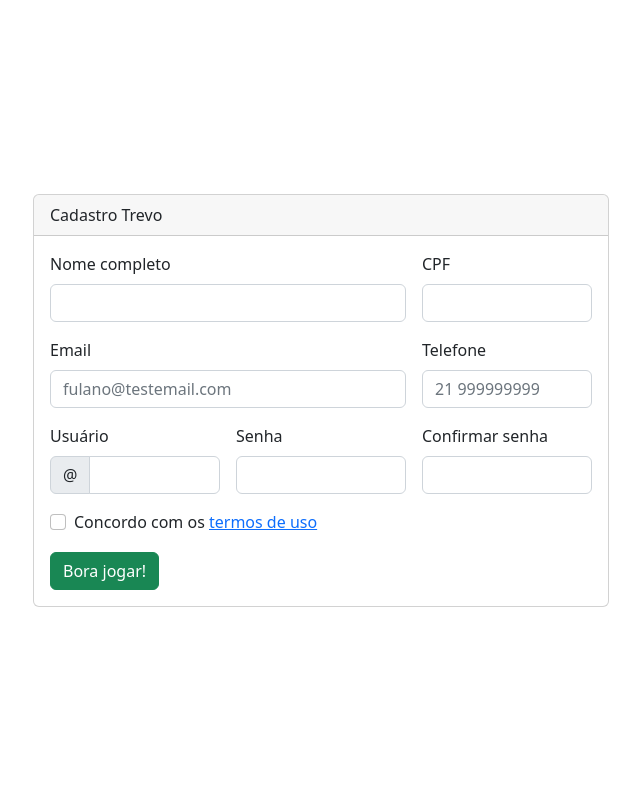
After one commit to pbfontes/sports-bet-flask-website, a Flask app: page /cadastro in a window 1280 px wide. The commit adds this page. Shown: the whole page, without its empty margins (319-959 px from the left). Run offline with Flask 2, Linux system fonts and the light colour scheme.

Commit message:
Tela de cadastro conectada no banco de dados

```diff
--- a/DBconfig.py
+++ b/DBconfig.py
@@ -1,6 +1,8 @@
 from dotenv import find_dotenv, load_dotenv
 from os import getenv
 import pymongo
+import json
+from bson import json_util
 
 place = find_dotenv()
 load_dotenv(place)
@@ -13,3 +15,7 @@ myclient = pymongo.MongoClient(
     f"mongodb+srv://{USER_NAME}:{PASSWORD}@{CLIENT}")
 mydb = myclient["mydatabase"]
 collection = mydb["customers"]
+
+
+def parse_json(data):
+    return json.loads(json_util.dumps(data))
--- a/main.py
+++ b/main.py
@@ -1,5 +1,5 @@
-from flask import Flask, render_template
-from DBconfig import collection
+from flask import Flask, redirect, render_template, request
+from DBconfig import collection, parse_json
 
 app = Flask(__name__)
 
@@ -13,5 +13,42 @@ def home():
     return render_template("home.html")
 
 
+@app.route("/cadastro")
+def signup():
+    return render_template("signup.html")
+
+
+@app.route("/checkUserInput", methods=["GET", "POST"])
+def checkUserInput():
+    if request.method == "POST":
+        user_data = dict()
+        nome = request.form.get("inputNome")
+        cpf = request.form.get("inputCPF")
+        email = request.form.get("inputEmail")
+        telefone = request.form.get("inputTelefone")
+        user = request.form.get("inputUser")
+        senha = request.form.get("inputPassword")
+        confirmaSenha = request.form.get("inputPasswordCheck")
+        termos_de_uso = request.form.get("inputCond")
+
+        if senha != confirmaSenha:
+            return redirect("/cadastro")
+
+        if termos_de_uso == None:
+            return redirect("/cadastro")
+
+        user_data["nome"] = nome
+        user_data["cpf"] = cpf
+        user_data["email"] = email
+        user_data["telefone"] = telefone
+        user_data["usuario"] = user
+        user_data["senha"] = senha
+
+        collection.insert_one(parse_json(user_data))
+
+        return user_data
+    return redirect("/cadastro")
+
+
 if __name__ == '__main__':
     app.run()
--- /dev/null
+++ b/templates/signup.html
@@ -0,0 +1,80 @@
+<!doctype html>
+<html lang="en">
+
+<head>
+    <meta charset="utf-8">
+    <meta name="viewport" content="width=device-width, initial-scale=1">
+    <title>Cadastro</title>
+    <link href="https://cdn.jsdelivr.net/npm/bootstrap@5.2.0-beta1/dist/css/bootstrap.min.css" rel="stylesheet"
+        integrity="sha384-0evHe/X+R7YkIZDRvuzKMRqM+OrBnVFBL6DOitfPri4tjfHxaWutUpFmBp4vmVor" crossorigin="anonymous">
+</head>
+
+<body>
+    <div class="vh-100 vw-100 d-flex align-items-center justify-content-center">
+        <div style="max-width: 36rem">
+            <div class="card">
+                <div class="card-header">
+                    Cadastro Trevo
+                </div>
+
+                <div class="card-body">
+                    <form class="row g-3" action="{{ url_for('checkUserInput')}}" method="post">
+                        <div class="col-md-8">
+                            <label for="inputNome" class="form-label">Nome completo</label>
+                            <input type="text" class="form-control" id="inputNome" name="inputNome">
+                        </div>
+                        <div class="col-md-4">
+                            <label for="inputCPF" class="form-label">CPF</label>
+                            <input type="text" class="form-control" id="inputCPF" name="inputCPF">
+                        </div>
+                        <div class="col-md-8">
+                            <label for="inputEmail" class="form-label">Email</label>
+                            <input type="email" class="form-control" id="inputEmail" placeholder="fulano@testemail.com"
+                                name="inputEmail">
+                        </div>
+                        <div class="col-md-4">
+                            <label for="inputTelefone" class="form-label">Telefone</label>
+                            <input type="text" class="form-control" id="inputTelefone" placeholder="21 999999999"
+                                name="inputTelefone">
+                        </div>
+                        <div class="col-md-4">
+                            <label for="inputUser" class="form-label">Usuário</label>
+                            <div class="input-group">
+                                <span class="input-group-text" id="inputGroupPrepend">@</span>
+                                <input type="text" class="form-control" id="inputUser" name="inputUser">
+                            </div>
+                        </div>
+                        <div class="col-md-4">
+                            <label for="inputPassword" class="form-label">Senha</label>
+                            <input type="password" class="form-control" id="inputPassword" name="inputPassword">
+                        </div>
+                        <div class="col-md-4">
+                            <label for="inputPasswordCheck" class="form-label">Confirmar senha</label>
+                            <input type="password" class="form-control" id="inputPasswordCheck"
+                                name="inputPasswordCheck">
+                        </div>
+                        <div class="col-12">
+                            <div class="form-check">
+                                <input class="form-check-input" type="checkbox" id="inputCond" name="inputCond">
+                                <label class="form-check-label" for="gridCheck">
+                                    Concordo com os <a href="">termos de uso</a>
+                                </label>
+                            </div>
+                        </div>
+                        <div class="col-12">
+                            <button type="submit" class="btn btn-success">Bora jogar!</button>
+                        </div>
+
+                    </form>
+                </div>
+            </div>
+        </div>
+    </div>
+
+    <script src="https://cdn.jsdelivr.net/npm/bootstrap@5.2.0-beta1/dist/js/bootstrap.bundle.min.js"
+        integrity="sha384-pprn3073KE6tl6bjs2QrFaJGz5/SUsLqktiwsUTF55Jfv3qYSDhgCecCxMW52nD2"
+        crossorigin="anonymous"></script>
+</body>
+
+
+</html>
```
Also changed, not shown: templates/home.html (+4 -3 lines).
